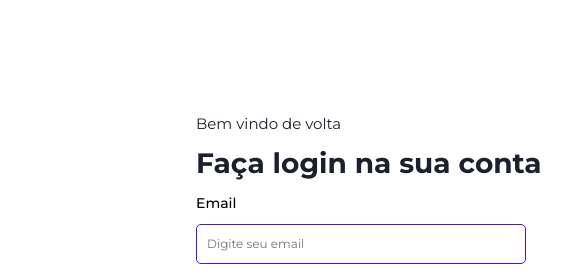
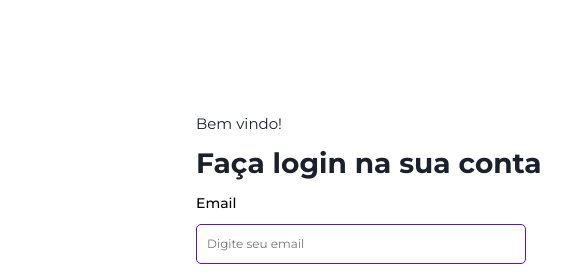
Before and after one commit to victorfdev/Login-page, a plain HTML site: page index.html in a window 1280 px wide. Shown: the top 275 px of the page, 604-1175 px from the left. Drawn offline with Linux system fonts and the light colour scheme; files whose address does not match are found by name.

Commit message:
Update index.html

```diff
--- a/index.html
+++ b/index.html
@@ -21,7 +21,7 @@
     </div>
 
     <Main>
-        <p>Bem vindo de volta</p>
+        <p>Bem vindo!</p>
         <h2>Faça login na sua conta</h2> <br>
 
         <label for="email">Email</label><br>
```
